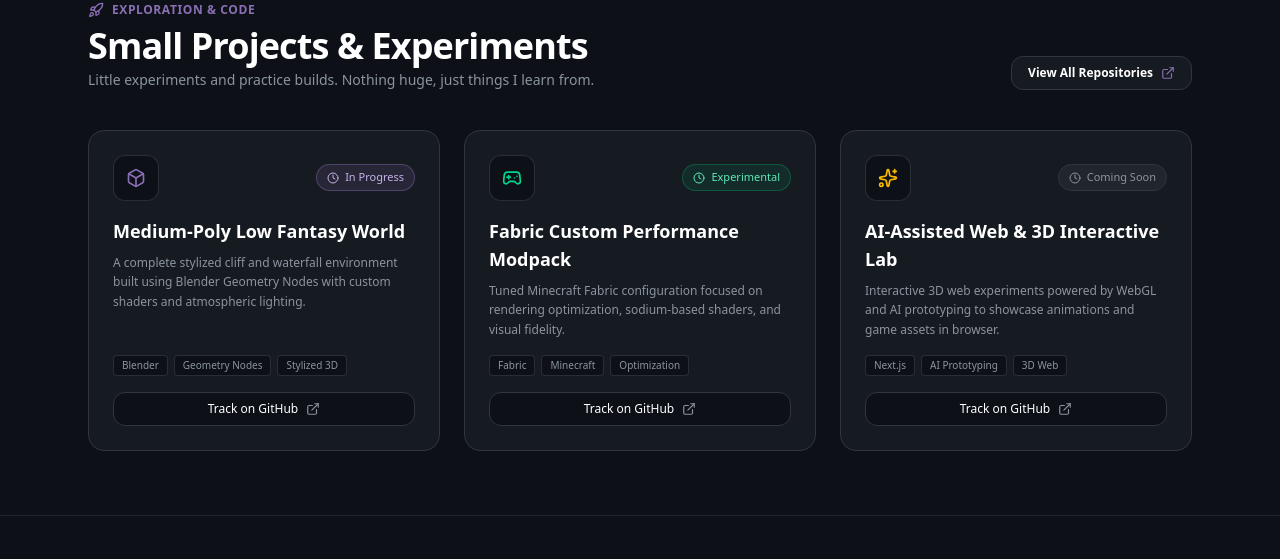
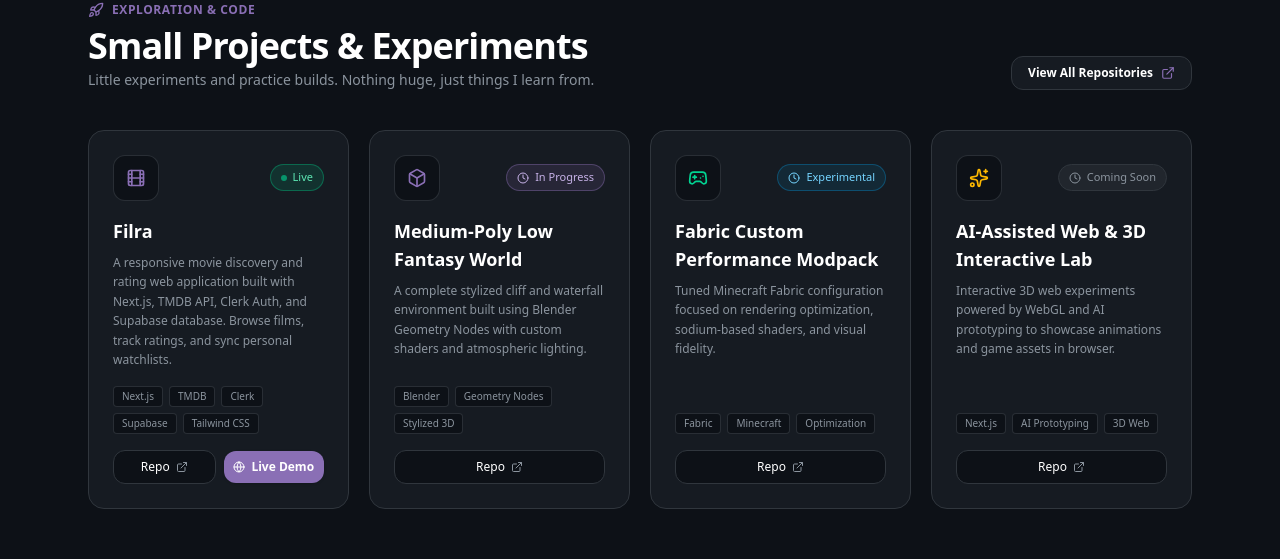
Before and after one commit to Dhityavv/Dhityavv, a Next.js app: page / in a window 1280 px wide. Shown: the part 3074-3633 px from the top of the page. Built offline with nearby package versions, Linux system fonts and the light colour scheme.

Commit message:
feat: add Filra project to portfolio
- Add Filra project details with live URL
- Update project grid layout and status options
- Clean up placeholder project entries in README

```diff
--- a/components/ProjectsSection.tsx
+++ b/components/ProjectsSection.tsx
@@ -1,19 +1,31 @@
 "use client";
 
 import React from "react";
-import { Rocket, Box, Gamepad2, Sparkles, ExternalLink, Clock } from "lucide-react";
+import { Rocket, Box, Gamepad2, Sparkles, ExternalLink, Clock, Film, Globe } from "lucide-react";
 
 interface ProjectItem {
   title: string;
   category: string;
-  status: "In Progress" | "Coming Soon" | "Experimental";
+  status: "Live" | "In Progress" | "Coming Soon" | "Experimental";
   description: string;
   icon: React.ReactNode;
   tags: string[];
   link: string;
+  liveUrl?: string;
 }
 
 const PROJECTS: ProjectItem[] = [
+  {
+    title: "Filra",
+    category: "Full-Stack Web App",
+    status: "Live",
+    description:
+      "A responsive movie discovery and rating web application built with Next.js, TMDB API, Clerk Auth, and Supabase database. Browse films, track ratings, and sync personal watchlists.",
+    icon: <Film className="w-5 h-5 text-[#8A6FB5]" />,
+    tags: ["Next.js", "TMDB", "Clerk", "Supabase", "Tailwind CSS"],
+    link: "https://github.com/Dhityavv/Filra",
+    liveUrl: "https://filra.vercel.app",
+  },
   {
     title: "Medium-Poly Low Fantasy World",
     category: "3D Environment",
@@ -75,7 +87,7 @@ export function ProjectsSection() {
           </a>
         </div>
 
-        <div className="grid grid-cols-1 md:grid-cols-3 gap-6">
+        <div className="grid grid-cols-1 sm:grid-cols-2 lg:grid-cols-4 gap-5">
           {PROJECTS.map((proj, idx) => (
             <div
               key={idx}
@@ -88,14 +100,20 @@ export function ProjectsSection() {
                   </div>
                   <span
                     className={`inline-flex items-center gap-1.5 px-2.5 py-1 rounded-full text-[11px] font-medium border ${
-                      proj.status === "In Progress"
+                      proj.status === "Live"
+                        ? "bg-emerald-500/15 border-emerald-500/40 text-emerald-300"
+                        : proj.status === "In Progress"
                         ? "bg-[#8A6FB5]/15 border-[#8A6FB5]/40 text-[#c7b2e8]"
                         : proj.status === "Experimental"
-                        ? "bg-emerald-500/10 border-emerald-500/30 text-emerald-300"
+                        ? "bg-sky-500/10 border-sky-500/30 text-sky-300"
                         : "bg-[#21262d] border-[#30363d] text-[#8b949e]"
                     }`}
                   >
+                    {proj.status === "Live" ? (
+                      <span className="w-1.5 h-1.5 rounded-full bg-emerald-400 animate-pulse" />
+                    ) : (
                       <Clock className="w-3 h-3" />
+                    )}
                     {proj.status}
                   </span>
                 </div>
@@ -116,15 +134,28 @@ export function ProjectsSection() {
                     </span>
                   ))}
                 </div>
+                <div className="flex items-center gap-2">
                   <a
                     href={proj.link}
                     target="_blank"
                     rel="noopener noreferrer"
-                  className="w-full inline-flex items-center justify-center gap-2 py-2 rounded-xl bg-[#0d1117] border border-[#30363d] hover:border-[#8A6FB5]/50 hover:bg-[#21262d] text-xs font-medium text-white transition-colors"
+                    className="flex-1 inline-flex items-center justify-center gap-1.5 py-2 rounded-xl bg-[#0d1117] border border-[#30363d] hover:border-[#8A6FB5]/50 hover:bg-[#21262d] text-xs font-medium text-white transition-colors"
                   >
-                  <span>Track on GitHub</span>
-                  <ExternalLink className="w-3.5 h-3.5 text-[#8b949e]" />
+                    <span>Repo</span>
+                    <ExternalLink className="w-3 h-3 text-[#8b949e]" />
                   </a>
+                  {proj.liveUrl && (
+                    <a
+                      href={proj.liveUrl}
+                      target="_blank"
+                      rel="noopener noreferrer"
+                      className="flex-1 inline-flex items-center justify-center gap-1.5 py-2 rounded-xl bg-[#8A6FB5] hover:bg-[#795ea3] text-xs font-semibold text-white transition-colors shadow-sm"
+                    >
+                      <Globe className="w-3 h-3" />
+                      <span>Live Demo</span>
+                    </a>
+                  )}
+                </div>
               </div>
             </div>
           ))}
```
Also changed, not shown: 1 other file (tests, documents, lock files or other folders). Lines whose indentation alone changed are shown as unchanged.
